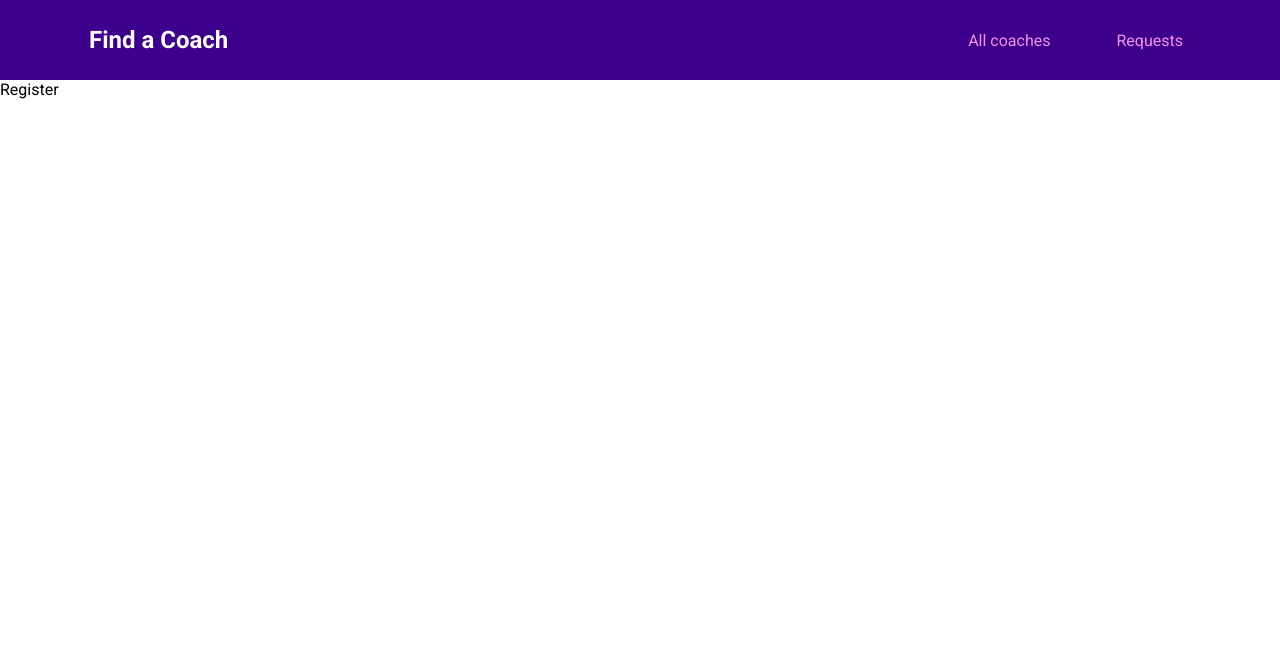
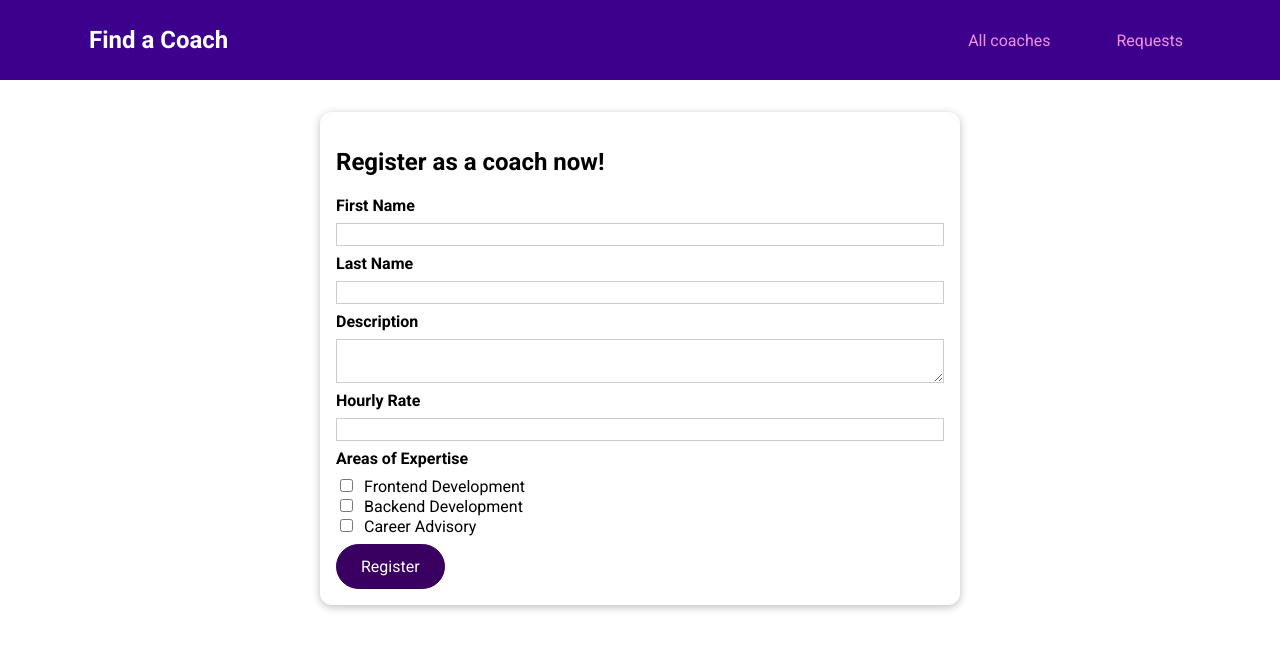
Before and after one commit to mvmoshchovskyi/Coaches-Vue-Vite-TS-Pinia, a Vue app: page /register in a window 1280 px wide. Shown: the top 650 px of the page. Built offline with nearby package versions, Linux system fonts and the light colour scheme.

Commit message:
add Form

```diff
--- a/src/components/coaches/CoachFilter.vue
+++ b/src/components/coaches/CoachFilter.vue
@@ -1,8 +1,6 @@
 <script setup lang="ts">
 import { reactive } from 'vue';
 import { IFilters } from '@/models/coaches.models.ts';
-
-
 
 const emit = defineEmits(['change-filter']);
 
--- a/src/models/coaches.models.ts
+++ b/src/models/coaches.models.ts
@@ -2,6 +2,12 @@ export enum Areas {
 	Frontend ='frontend',
 	Backend = 'backend',
 	Career = 'career',
+}
+
+export interface IFilters {
+	[Areas.Career]: boolean;
+	[Areas.Frontend]: boolean,
+	[Areas.Backend]: boolean,
 }
 
 export interface ICoach {
@@ -16,9 +22,3 @@ export interface ICoach {
 export interface ICoaches {
 	coaches: ICoach[]
 }
-
-export interface IFilters {
-	[Areas.Career]: boolean;
-	[Areas.Frontend]: boolean,
-	[Areas.Backend]: boolean,
-}
--- /dev/null
+++ b/src/models/user.model.ts
@@ -0,0 +1,3 @@
+export interface IUser {
+	userId: string;
+}
--- /dev/null
+++ b/src/pages/coaches/CoachForm.vue
@@ -0,0 +1,120 @@
+<script setup lang="ts">
+import { ref } from 'vue';
+
+const emit = defineEmits(['save-data']);
+
+const firstName = ref('');
+const lastName = ref('');
+const description = ref('');
+const rate = ref(null);
+const areas = ref([]);
+
+const submitForm = () => {
+	const formData = {
+		first: firstName,
+		last: lastName,
+		desc: description,
+		rate,
+		areas
+	}
+
+	emit('save-data', formData);
+}
+
+</script>
+
+<template>
+	<form @submit.prevent="submitForm">
+		<div class="form-control">
+			<label for="firstname">First Name</label>
+			<input type="text" id="firstname" v-model.trim="firstName">
+		</div>
+		<div class="form-control">
+			<label for="lastname">Last Name</label>
+			<input type="text" id="lastname" v-model.trim="lastName">
+		</div>
+		<div class="form-control">
+			<label for="description">Description</label>
+			<textarea id="description" v-model.trim="description"></textarea>
+		</div>
+		<div class="form-control">
+			<label for="rate">Hourly Rate</label>
+			<input type="number" id="rate" v-model.number="rate">
+		</div>
+		<div class="form-control">
+			<h3>Areas of Expertise</h3>
+			<div>
+				<input type="checkbox" id="frontend" value="frontend" v-model="areas">
+				<label for="frontend">Frontend Development</label>
+			</div>
+			<div>
+				<input type="checkbox" id="backend" value="backend" v-model="areas">
+				<label for="backend">Backend Development</label>
+			</div>
+			<div>
+				<input type="checkbox" id="career" value="career" v-model="areas">
+				<label for="career">Career Advisory</label>
+			</div>
+		</div>
+		<base-button>
+			Register
+		</base-button>
+	</form>
+</template>
+
+<style scoped>
+.form-control {
+	margin: 0.5rem 0;
+}
+
+label {
+	font-weight: bold;
+	display: block;
+	margin-bottom: 0.5rem;
+}
+
+input[type='checkbox'] + label {
+	font-weight: normal;
+	display: inline;
+	margin: 0 0 0 0.5rem;
+}
+
+input,
+textarea {
+	display: block;
+	width: 100%;
+	border: 1px solid #ccc;
+	font: inherit;
+}
+
+input:focus,
+textarea:focus {
+	background-color: #f0e6fd;
+	outline: none;
+	border-color: #3d008d;
+}
+
+input[type='checkbox'] {
+	display: inline;
+	width: auto;
+	border: none;
+}
+
+input[type='checkbox']:focus {
+	outline: #3d008d solid 1px;
+}
+
+h3 {
+	margin: 0.5rem 0;
+	font-size: 1rem;
+}
+
+.invalid label {
+	color: red;
+}
+
+.invalid input,
+.invalid textarea {
+	border: 1px solid red;
+}
+</style>
--- a/src/pages/coaches/CoachRegistration.vue
+++ b/src/pages/coaches/CoachRegistration.vue
@@ -1,9 +1,26 @@
 <script setup lang="ts">
+import { useRouter } from 'vue-router';
+import CoachForm from '@/pages/coaches/CoachForm.vue';
+import { useCoachStore } from '@/stores/coaches.ts';
+
+const { registerCoaches } = useCoachStore();
+const router = useRouter();
+
+const saveData = (data: any) => {
+	registerCoaches(data);
+	router.replace('/coaches');
+
+};
 
 </script>
 
 <template>
-Register
+	<section>
+		<base-card>
+			<h2> Register as a coach now!</h2>
+			<coach-form @save-data="saveData"></coach-form>
+		</base-card>
+	</section>
 </template>
 
 <style scoped>
--- a/src/pages/coaches/CoachesList.vue
+++ b/src/pages/coaches/CoachesList.vue
@@ -5,7 +5,7 @@ import CoachItem from '@/components/coaches/CoachItem.vue';
 import CoachFilter from '@/components/coaches/CoachFilter.vue';
 import { Areas, IFilters } from '@/models/coaches.models.ts';
 
-const { coaches, hasCoaches } = useCoachStore();
+const { coaches, hasCoaches, isCoach } = useCoachStore();
 
 const activeFilters = reactive<IFilters>({
 	backend: true,
@@ -56,6 +56,7 @@ const setFilter = (updatedFilter: IFilters) => {
 					Refresh
 				</base-button>
 				<base-button
+					v-if="!isCoach"
 					:link="true"
 					to="/register"
 				>
--- a/src/stores/coaches.ts
+++ b/src/stores/coaches.ts
@@ -1,5 +1,6 @@
 import { defineStore, acceptHMRUpdate } from 'pinia';
-import { ICoaches, Areas } from '@/models/coaches.models.ts';
+import { ICoaches, Areas, ICoach } from '@/models/coaches.models.ts';
+import { useUserStore } from '@/stores/user.ts';
 
 export const useCoachStore = defineStore('coaches', {
 	state: (): ICoaches => {
@@ -26,10 +27,31 @@ export const useCoachStore = defineStore('coaches', {
 	},
 	getters: {
 		hasCoaches: (state: ICoaches) => state.coaches && state.coaches.length > 0,
+
+		isCoach: (state: ICoaches) => {
+			const { userId} = useUserStore();
+			return state.coaches.some((coach) => coach.id === userId);
+		},
+
 	},
 	actions: {
-		getCoaches() {
+		addCoaches(newCoaches: ICoach) {
+			this.coaches.push(newCoaches)
 		},
+
+		registerCoaches(data: any) {
+			const { userId} = useUserStore();
+			const coachData: ICoach = {
+				id: userId,
+				firstName: data.first,
+				lastName: data.last,
+				areas: data.areas,
+				description: data.desc,
+				hourlyRate: data.rate,
+			} as ICoach
+
+			this.addCoaches(coachData);
+		}
 	},
 })
 
--- /dev/null
+++ b/src/stores/user.ts
@@ -0,0 +1,16 @@
+import { acceptHMRUpdate, defineStore } from 'pinia';
+import { IUser } from '@/models/user.model.ts';
+
+export const useUserStore = defineStore('user', {
+	state: (): IUser => {
+		return {
+			userId: 'c3'
+		}
+	}
+})
+
+if (import.meta.hot) {
+	import.meta.hot.accept(acceptHMRUpdate(useUserStore, import.meta.hot));
+}
+
+export type UserStore = ReturnType<typeof useUserStore>;
```
